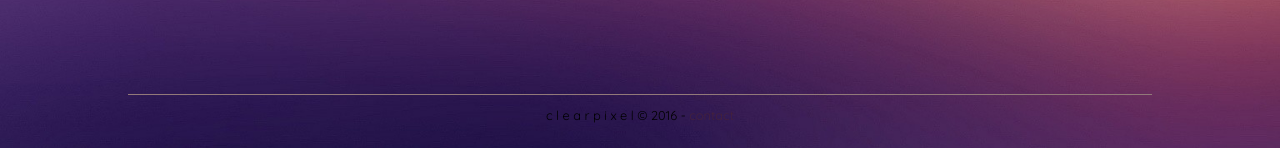
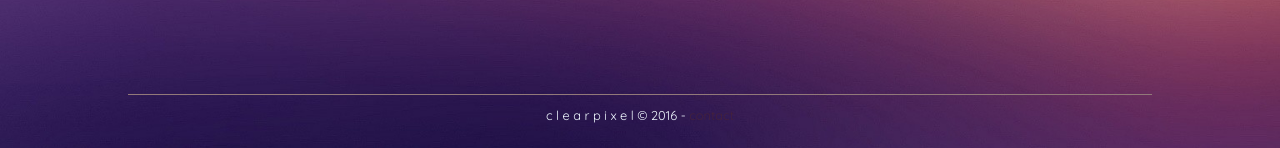
Before and after one commit to eric-2d/eric-2d.github.io, a Jekyll site: the page built from index.html, in a window 1280 px wide. Shown: the part 749-897 px from the top of the page. Built offline with Jekyll 4.4.1, drawn with Linux system fonts in a browser that asks for light colours.

Commit message:
make footer readable

```diff
--- a/css/home.css
+++ b/css/home.css
@@ -37,6 +37,7 @@ footer {
     padding-top: 12px;
     border-top: 1px solid #927979;
     font-size: .8em;
+    color: aliceblue;
 }
 
 ul.posts {
```
